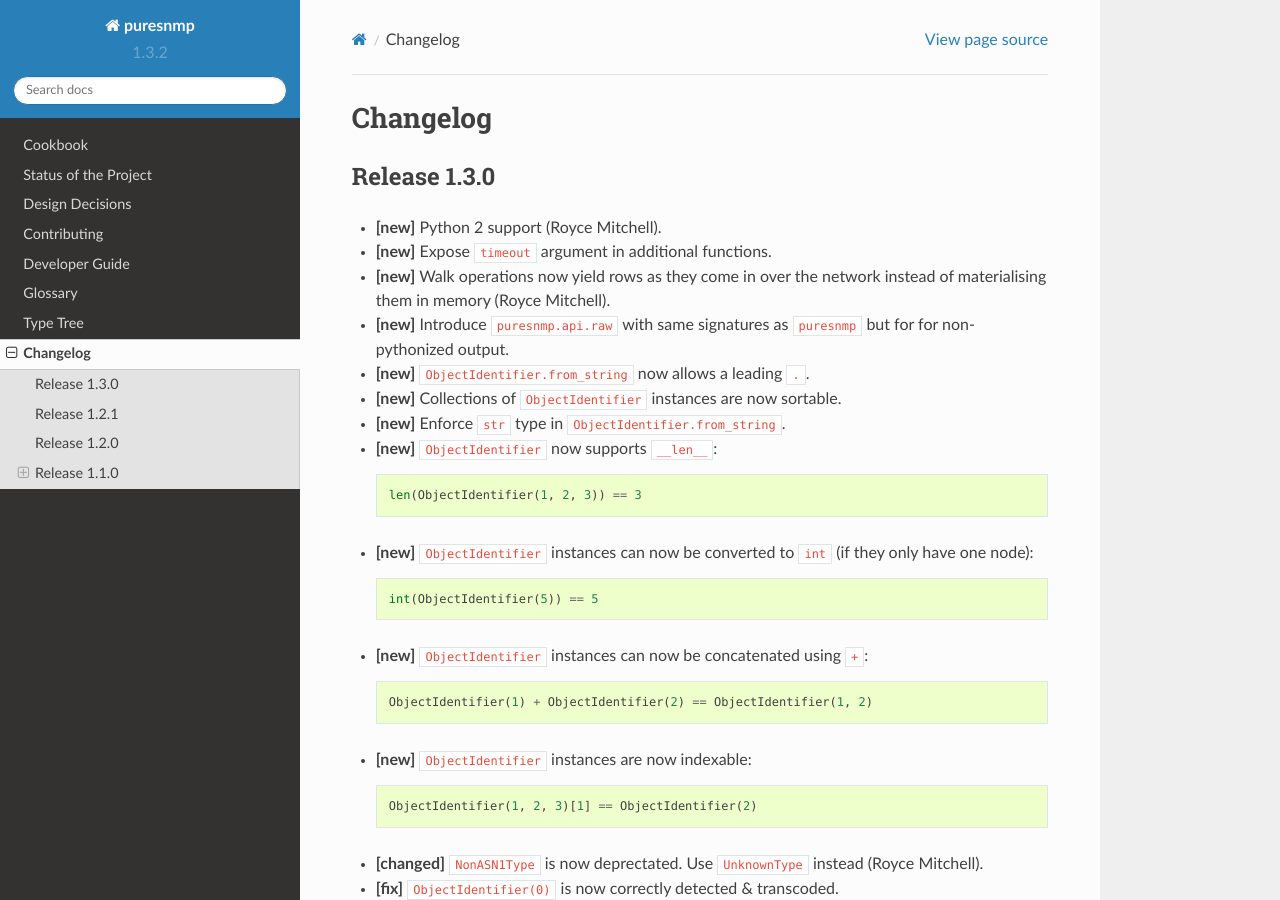
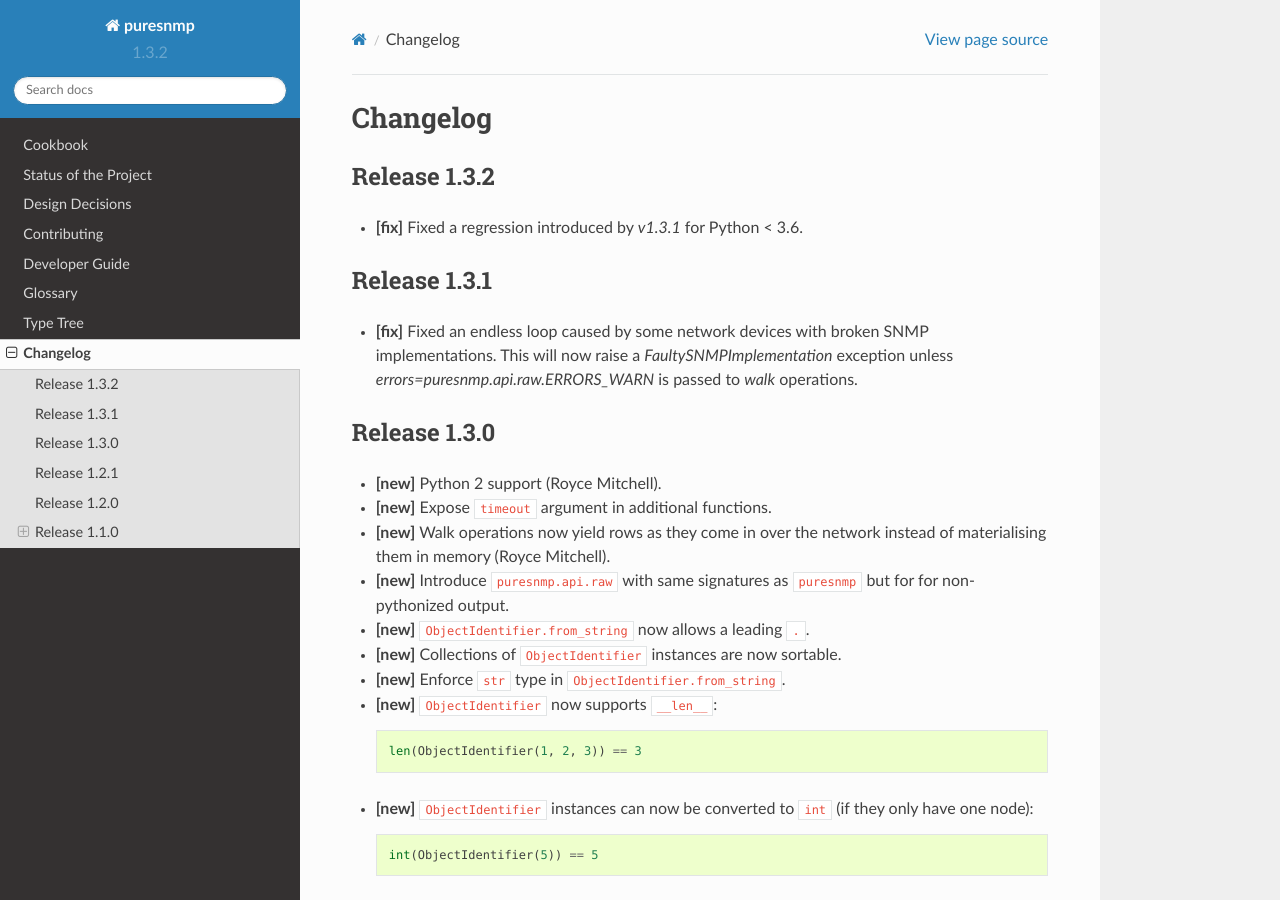
Before and after one commit to exhuma/puresnmp, a Sphinx documentation site: the page built from docs/changelog.rst, in a window 1280 px wide and 900 px high. Built offline with Sphinx 7.4.7 and the Read the Docs theme 2.0.0, drawn with Linux system fonts in a browser that asks for light colours.

Commit message:
Update changelog

```diff
--- a/docs/changelog.rst
+++ b/docs/changelog.rst
@@ -1,6 +1,19 @@
 Changelog
 =========
 
+
+Release 1.3.2
+~~~~~~~~~~~~~
+
+* **[fix]** Fixed a regression introduced by `v1.3.1` for Python < 3.6.
+
+Release 1.3.1
+~~~~~~~~~~~~~
+
+* **[fix]** Fixed an endless loop caused by some network devices with broken
+  SNMP implementations. This will now raise a `FaultySNMPImplementation`
+  exception unless `errors=puresnmp.api.raw.ERRORS_WARN` is passed to `walk`
+  operations.
 
 Release 1.3.0
 ~~~~~~~~~~~~~
```
